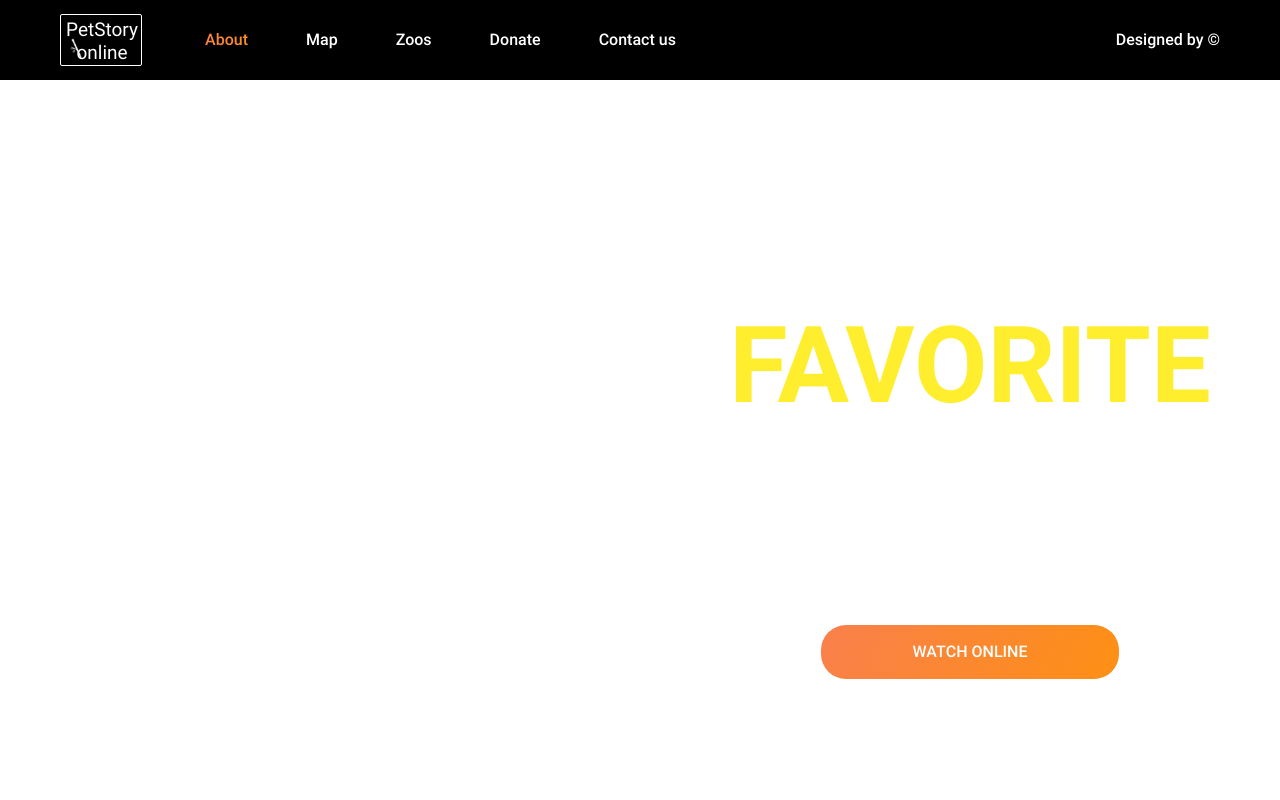
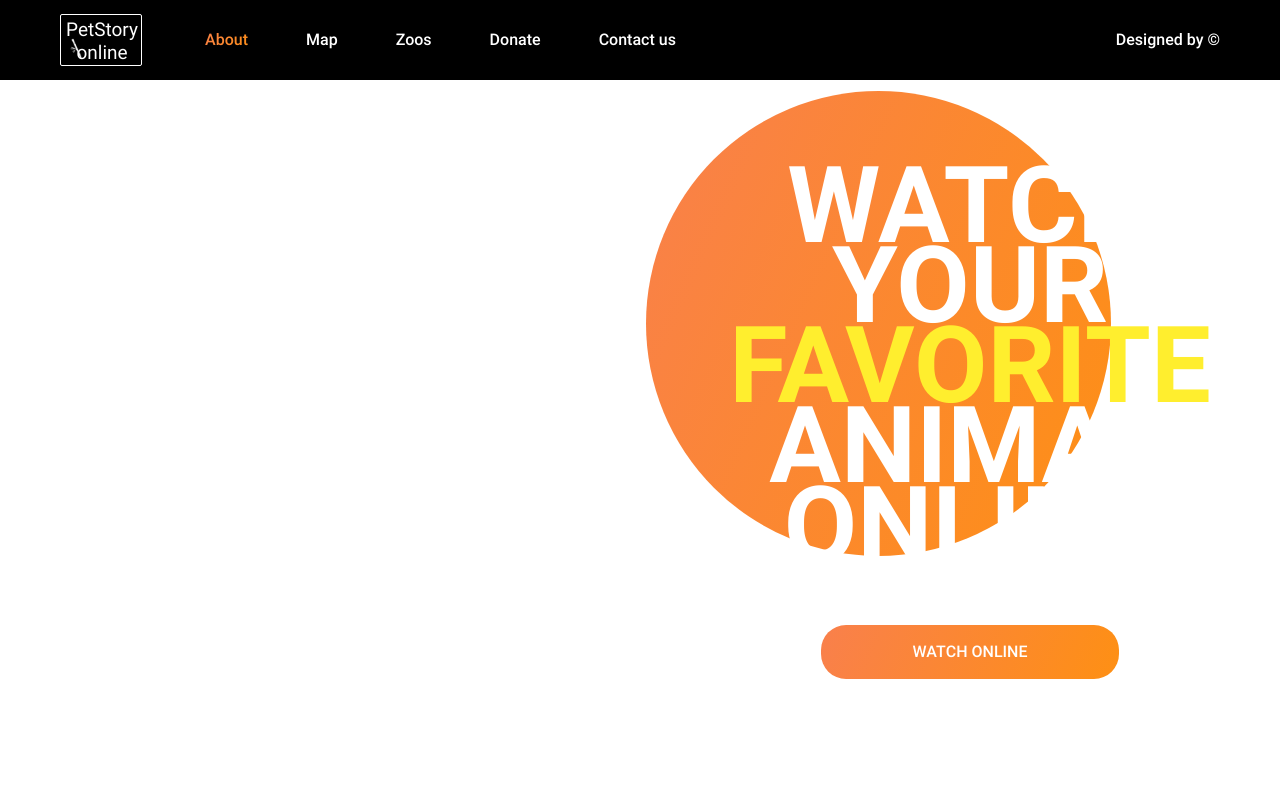
Before and after one commit to M0rl0ck/m0rl0ck-JSFE2022Q3, a website built with webpack: page online-zoo/src/pages/main/index.html in a window 1280 px wide. Shown: the top 800 px of the page. Built offline with nearby package versions, Linux system fonts and the light colour scheme.

Commit message:
fix: add circle to block Watch your favorite

```diff
--- a/online-zoo/src/assets/sass/components/_animalOnline.scss
+++ b/online-zoo/src/assets/sass/components/_animalOnline.scss
@@ -7,6 +7,7 @@
 
 .watchBlock {
   margin-left: auto;
+  position: relative;
   display: flex;
   flex-direction: column;
   align-items: center;
@@ -19,6 +20,18 @@
   color: #ffffff;
   text-align: center;
   text-transform: uppercase;
+  z-index: 0;
+  &::before {
+    content: '';
+    position: absolute;
+    width: 465px;
+    height: 465px;
+    border-radius: 50%;
+    background: linear-gradient(113.96deg, #F9804B 1.49%, #FE9013 101.44%);
+    left: -74px;
+    top: 11px;
+    z-index: -1;
+  }
   p {
     padding-bottom: 60px;
     span {
```
